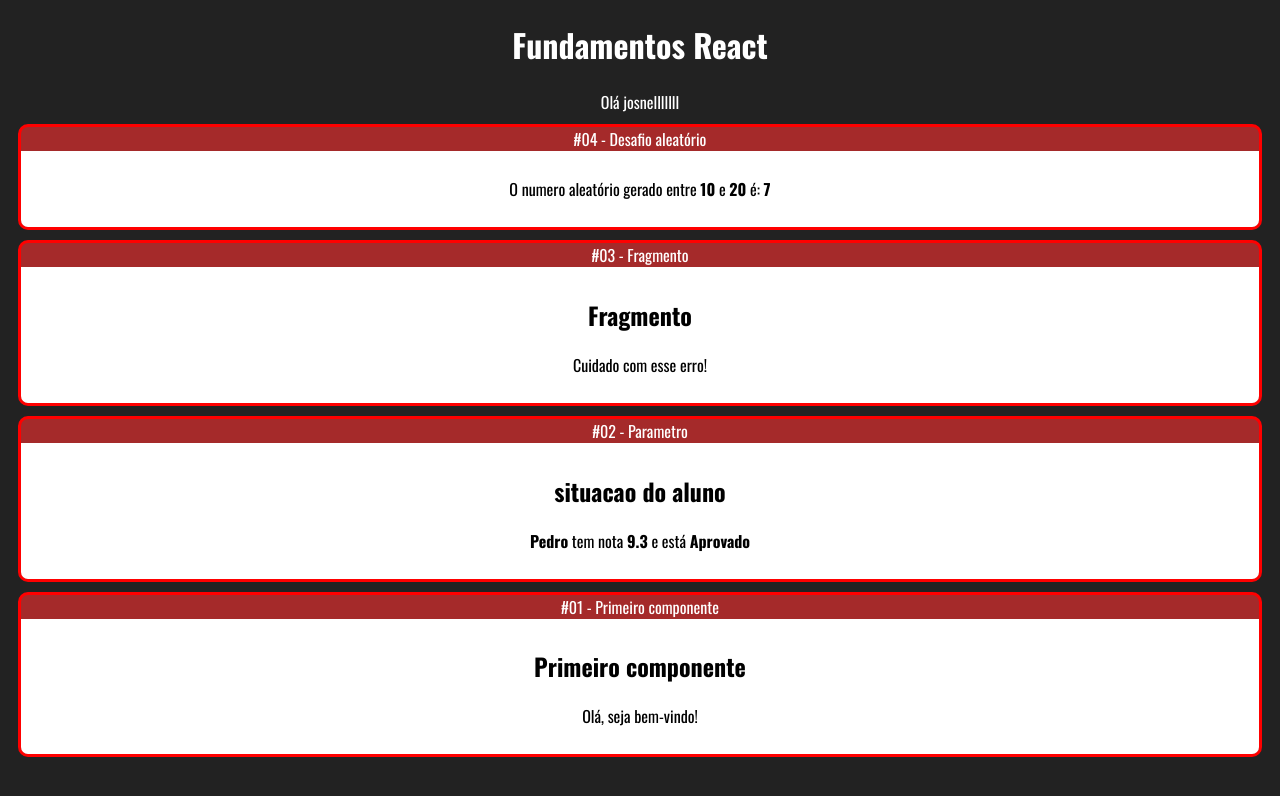
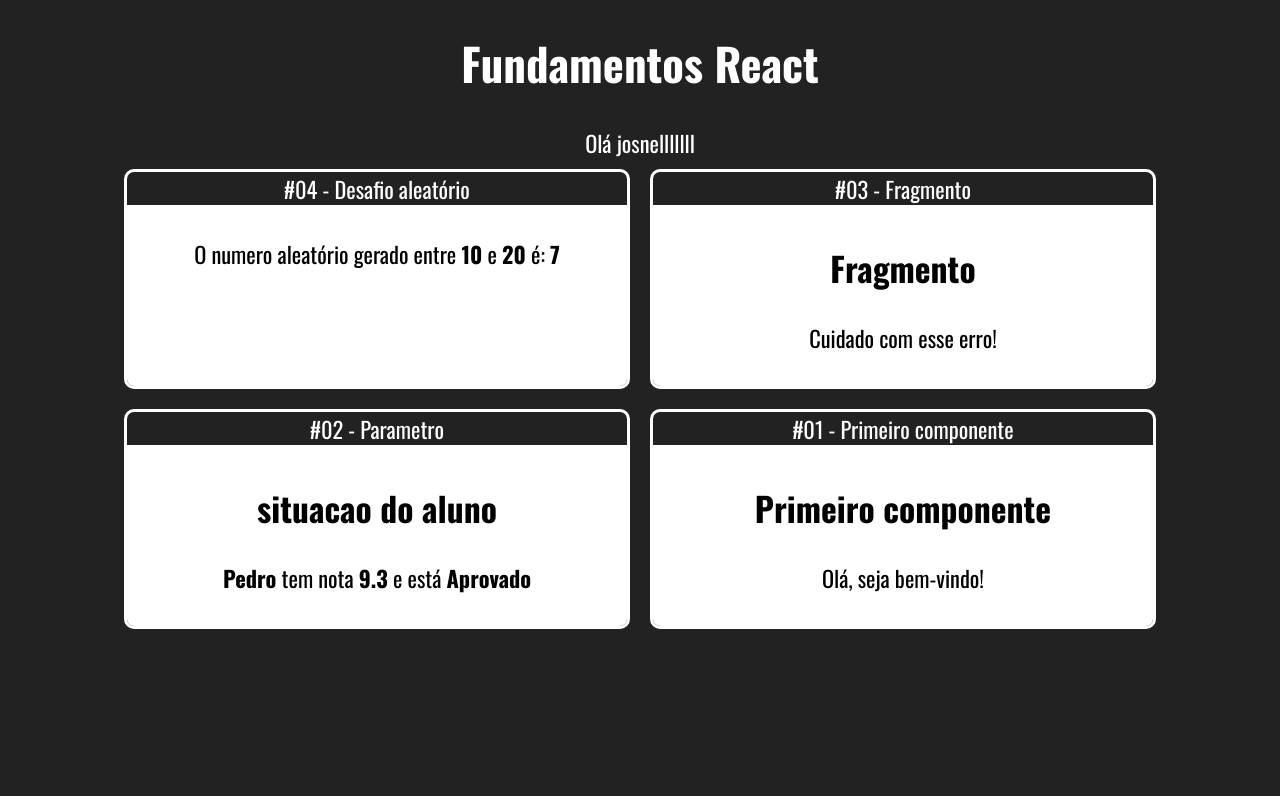
Before and after one commit to icaro-nog/react-redux-udemy, a React (Create React App) app in the folder fundamentos-react/: page / in a window 1280 px wide. Shown: the top 796 px of the page. Built offline with nearby package versions, Linux system fonts and the light colour scheme.

Commit message:
componente card 02

```diff
--- /dev/null
+++ b/fundamentos-react/src/App.css
@@ -0,0 +1,5 @@
+.App .Cards {
+    display: flex;
+    flex-wrap: wrap;
+    justify-content: center;
+}
--- a/fundamentos-react/src/App.jsx
+++ b/fundamentos-react/src/App.jsx
@@ -5,16 +5,19 @@ import ComParametro from './components/basicos/ComParametro';
 import Fragmento from './components/basicos/Fragmento';
 import NumeroAleatorio from './components/basicos/NumeroAleatorio';
 import Card from './components/layout/Card';
+import './App.css'
 
 export function App(props) {
     return (
-        <div id='app'>
+        <div className='App'>
             <h1>Fundamentos React</h1>
             Olá josnelllllll
             <br></br>
 
+            <div className='Cards'>
                 <Card
                     titulo='#04 - Desafio aleatório'
+                    color='#080'
                 >
                     <NumeroAleatorio
                         min={10}
@@ -43,7 +46,7 @@ export function App(props) {
                 >
                     <Primeiro></Primeiro>
                 </Card>
-
+            </div>
         </div>
     )
 }
--- a/fundamentos-react/src/components/layout/Card.css
+++ b/fundamentos-react/src/components/layout/Card.css
@@ -1,9 +1,12 @@
 .Card {
-    background-color: brown;
     border-radius: 10px;
     overflow: hidden;
-    border: 3px solid red;
+    border: 3px solid;
     margin: 10px;
+    display: flex;
+    flex-direction: column;
+    min-width: 500px;
+    max-width: 500px;
 }
 
 .Card .Title {
@@ -15,5 +18,6 @@
 .Card .Content {
     background-color: #fff;
     color: #000;
-    padding: 10px
+    padding: 10px;
+    flex-grow: 1;
 }
--- a/fundamentos-react/src/index.css
+++ b/fundamentos-react/src/index.css
@@ -3,4 +3,5 @@ body {
     color: #fff;
     font-family: Oswald;
     text-align: center;
+    font-size: 1.4rem;
 }
```
Lines whose indentation alone changed are shown as unchanged.
